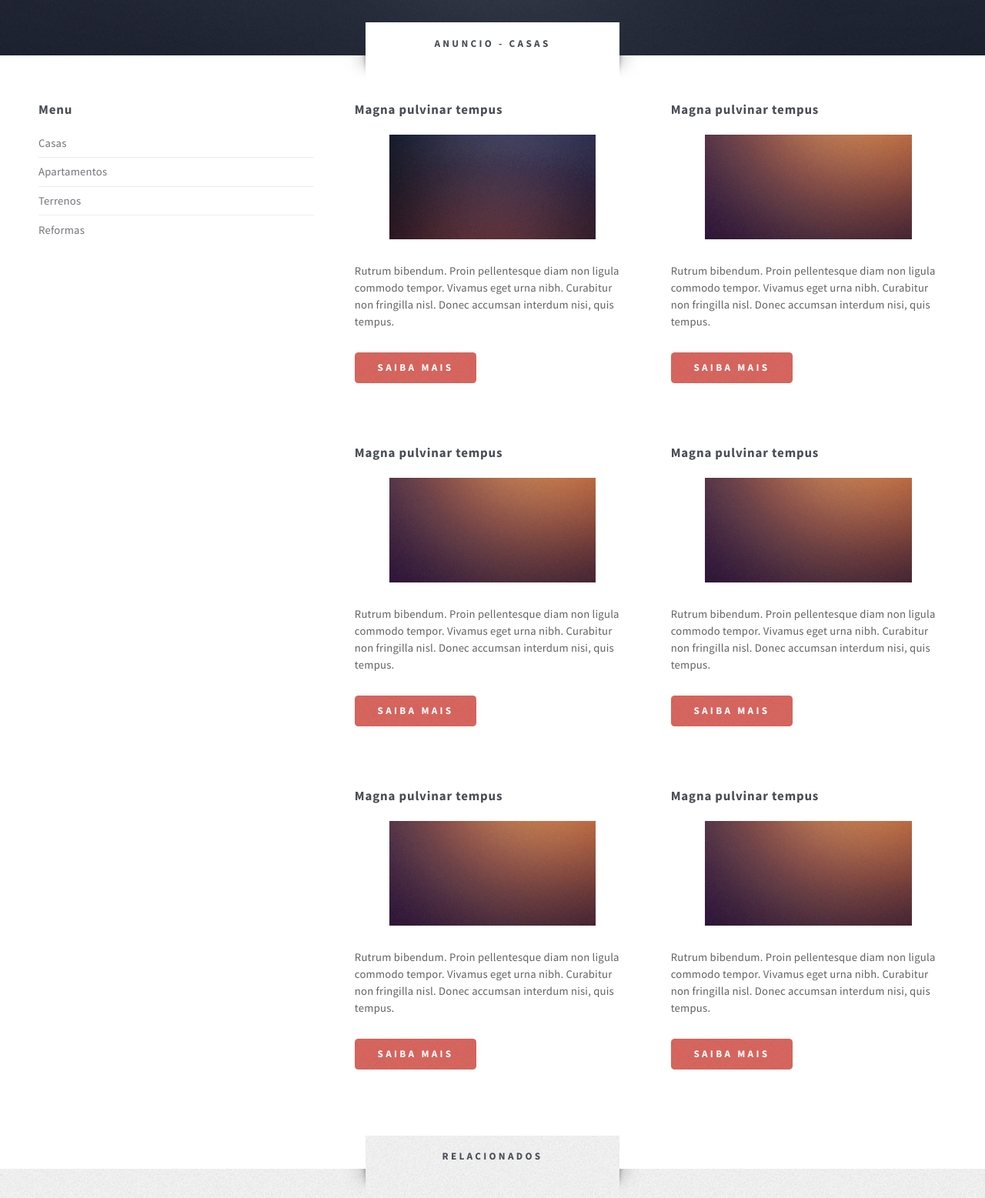
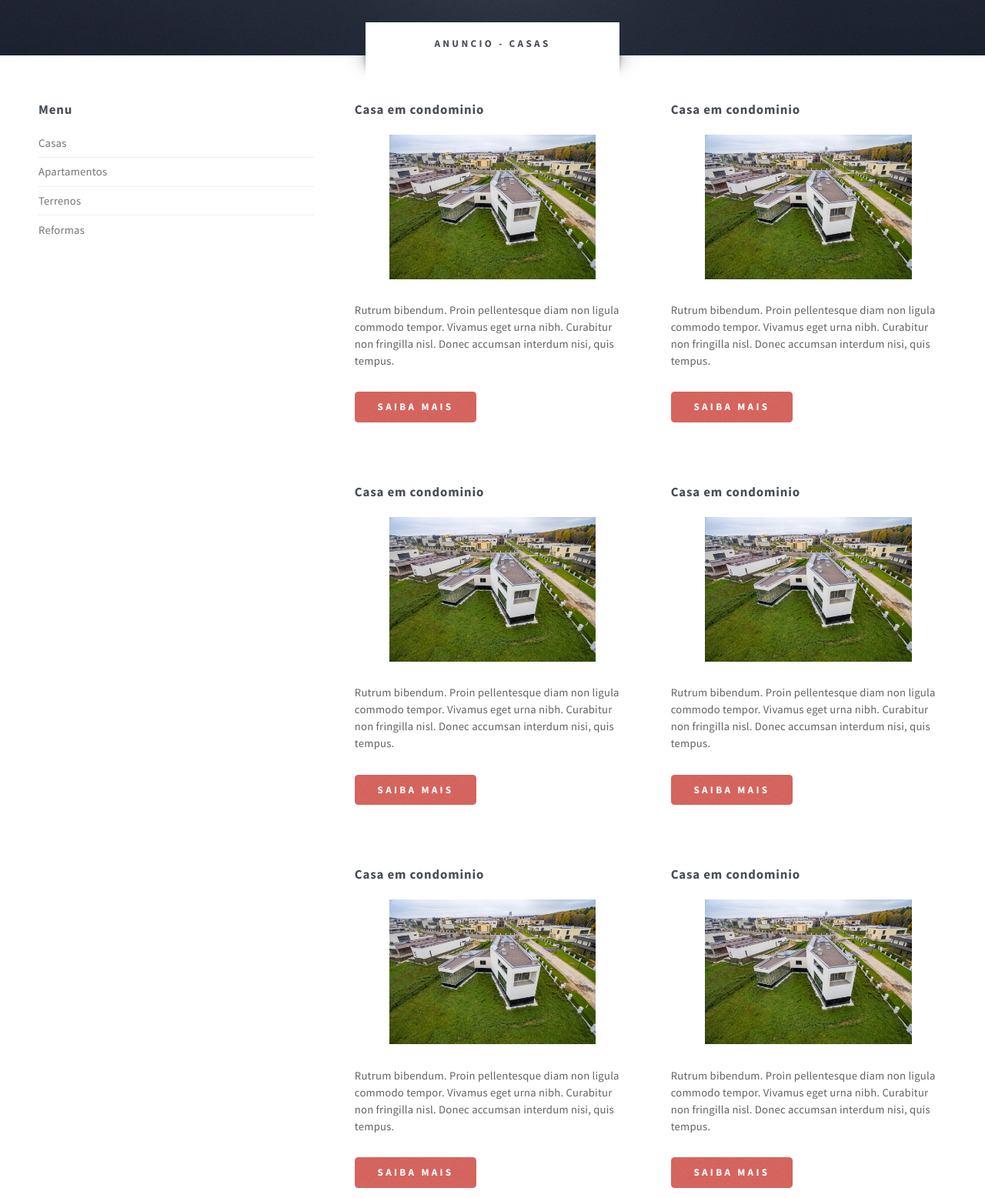
Before and after one commit to fabriciorangel07/frimoveiseconstrucoes, a plain HTML site: page casas.html in a window 1280 px wide. Shown: the part 280-1837 px from the top of the page at 77% size. Drawn offline with Linux system fonts and the light colour scheme.

Commit message:
atualizacao projeto site

```diff
--- a/casas.html
+++ b/casas.html
@@ -69,9 +69,9 @@
 											<div class="col-6 col-12-small">
 												<section class="box">
 													<header>
-														<h2>Magna pulvinar tempus</h2>
+														<h2>Casa em condominio</h2>
 													</header>
-													<a href="#" class="image featured"><img src="images/pic05.jpg" alt="" /></a>
+													<a href="#" class="image featured"><img src="images/casa.jpg" alt="" /></a>
 													<p>Rutrum bibendum. Proin pellentesque diam non ligula commodo tempor. Vivamus
 													eget urna nibh. Curabitur non fringilla nisl. Donec accumsan interdum nisi, quis
 													tempus.</p>
@@ -81,9 +81,9 @@
 											<div class="col-6 col-12-small">
 												<section class="box">
 													<header>
-														<h2>Magna pulvinar tempus</h2>
+														<h2>Casa em condominio</h2>
 													</header>
-													<a href="#" class="image featured"><img src="images/pic06.jpg" alt="" /></a>
+													<a href="#" class="image featured"><img src="images/casa.jpg" alt="" /></a>
 													<p>Rutrum bibendum. Proin pellentesque diam non ligula commodo tempor. Vivamus
 													eget urna nibh. Curabitur non fringilla nisl. Donec accumsan interdum nisi, quis
 													tempus.</p>
@@ -93,9 +93,9 @@
 											<div class="col-6 col-12-small">
 												<section class="box">
 													<header>
-														<h2>Magna pulvinar tempus</h2>
+														<h2>Casa em condominio</h2>
 													</header>
-													<a href="#" class="image featured"><img src="images/pic06.jpg" alt="" /></a>
+													<a href="#" class="image featured"><img src="images/casa.jpg" alt="" /></a>
 													<p>Rutrum bibendum. Proin pellentesque diam non ligula commodo tempor. Vivamus
 													eget urna nibh. Curabitur non fringilla nisl. Donec accumsan interdum nisi, quis
 													tempus.</p>
@@ -105,9 +105,9 @@
 											<div class="col-6 col-12-small">
 												<section class="box">
 													<header>
-														<h2>Magna pulvinar tempus</h2>
+														<h2>Casa em condominio</h2>
 													</header>
-													<a href="#" class="image featured"><img src="images/pic06.jpg" alt="" /></a>
+													<a href="#" class="image featured"><img src="images/casa.jpg" alt="" /></a>
 													<p>Rutrum bibendum. Proin pellentesque diam non ligula commodo tempor. Vivamus
 													eget urna nibh. Curabitur non fringilla nisl. Donec accumsan interdum nisi, quis
 													tempus.</p>
@@ -117,9 +117,9 @@
 											<div class="col-6 col-12-small">
 												<section class="box">
 													<header>
-														<h2>Magna pulvinar tempus</h2>
+														<h2>Casa em condominio</h2>
 													</header>
-													<a href="#" class="image featured"><img src="images/pic06.jpg" alt="" /></a>
+													<a href="#" class="image featured"><img src="images/casa.jpg" alt="" /></a>
 													<p>Rutrum bibendum. Proin pellentesque diam non ligula commodo tempor. Vivamus
 													eget urna nibh. Curabitur non fringilla nisl. Donec accumsan interdum nisi, quis
 													tempus.</p>
@@ -129,9 +129,9 @@
 											<div class="col-6 col-12-small">
 												<section class="box">
 													<header>
-														<h2>Magna pulvinar tempus</h2>
+														<h2>Casa em condominio</h2>
 													</header>
-													<a href="#" class="image featured"><img src="images/pic06.jpg" alt="" /></a>
+													<a href="#" class="image featured"><img src="images/casa.jpg" alt="" /></a>
 													<p>Rutrum bibendum. Proin pellentesque diam non ligula commodo tempor. Vivamus
 													eget urna nibh. Curabitur non fringilla nisl. Donec accumsan interdum nisi, quis
 													tempus.</p>
```
Also changed, not shown: assets/css/contato.css (+7 -7 lines), galeria.html (+4 -4 lines), images/consultorio.jpeg (added), images/pic01.jpg (deleted), images/pic02.jpg (deleted), images/pic03.jpg (deleted), images/pic04.jpg (deleted), images/pic05.jpg (deleted), images/pic06.jpg (deleted), images/pic07.jpg (deleted), images/pic09.jpg (deleted), images/pic10.jpg (deleted), images/sobrado.jpg (added).
